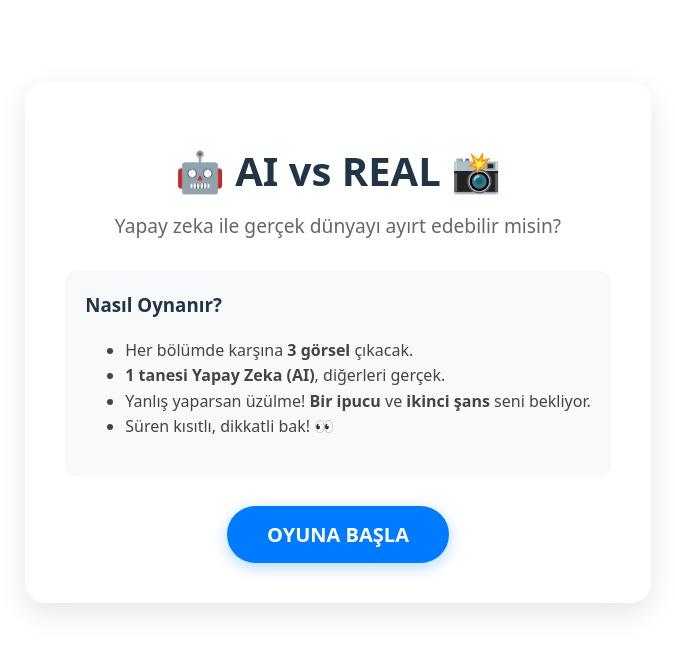
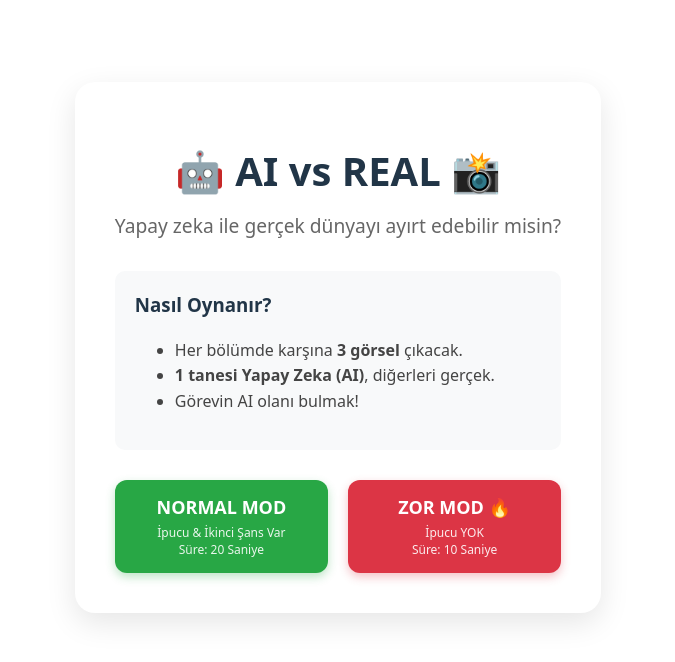
Before and after one commit to segemoglu/1030510262_BS435_WebProgramlama, a React (Vite) app: page / in a window 1280 px wide. Shown: the top 662 px of the page, without its empty margins (302-977 px from the left). Built offline with nearby package versions, Linux system fonts and the light colour scheme.

Commit message:
adding two mode. Normal and Hard

```diff
--- a/src/App.tsx
+++ b/src/App.tsx
@@ -89,25 +89,27 @@ const overlayStyle: React.CSSProperties = {
 }
 
 type GameState = 'START' | 'PLAY' | 'FINISHED'
+type GameMode = 'NORMAL' | 'HARD' // Oyun modları
 
 export default function App() {
     const [gameState, setGameState] = useState<GameState>('START')
+    const [gameMode, setGameMode] = useState<GameMode>('NORMAL') // Varsayılan Normal
+
     const [roundIndex, setRoundIndex] = useState(0)
     const [score, setScore] = useState(0)
 
     // Oyun içi state
-    const [selectedId, setSelectedId] = useState<string | null>(null) // En son seçilen (Oyun sonlanan)
+    const [selectedId, setSelectedId] = useState<string | null>(null)
     const [shuffledOptions, setShuffledOptions] = useState<ImageOption[]>([])
-    const [timeLeft, setTimeLeft] = useState(20) // Süreyi biraz artırdık (20sn) ipucu okunabilsin diye
+    const [timeLeft, setTimeLeft] = useState(20)
 
-    // Yeni eklenenler (İpucu ve İkinci Şans için)
-    const [eliminatedIds, setEliminatedIds] = useState<string[]>([]) // Yanlış seçilip elenenler
-    const [showHint, setShowHint] = useState(false) // İpucu gösterilsin mi?
+    // Normal Mod yardımcı stateleri
+    const [eliminatedIds, setEliminatedIds] = useState<string[]>([])
+    const [showHint, setShowHint] = useState(false)
 
     const currentRoundData = GAME_DATA[roundIndex]
 
-    // Tur Bitiş Kontrolü:
-    // Süre biterse VEYA Doğru Cevap (AI) seçilirse VEYA İkinci yanlış yapılırsa
+    // Tur Bitiş Kontrolü
     const isRoundOver = selectedId !== null || timeLeft === 0
 
     useEffect(() => {
@@ -115,11 +117,17 @@ export default function App() {
             const mixed = [...currentRoundData.options].sort(() => Math.random() - 0.5)
             setShuffledOptions(mixed)
             setSelectedId(null)
-            setEliminatedIds([]) // Sıfırla
-            setShowHint(false) // Sıfırla
-            setTimeLeft(20)
+            setEliminatedIds([])
+            setShowHint(false)
+
+            // MODA GÖRE SÜRE AYARI
+            if (gameMode === 'NORMAL') {
+                setTimeLeft(20) // Normalde 20 saniye (İpucu okunacak bol vakit)
+            } else {
+                setTimeLeft(10) // Zorda sadece 10 saniye!
             }
-    }, [gameState, roundIndex])
+        }
+    }, [gameState, roundIndex, gameMode])
 
     useEffect(() => {
         if (gameState === 'PLAY' && !isRoundOver && timeLeft > 0) {
@@ -128,7 +136,9 @@ export default function App() {
         }
     }, [gameState, timeLeft, isRoundOver])
 
-    const handleStartGame = () => {
+    // Mod seçerek başlatma
+    const handleStartGame = (mode: GameMode) => {
+        setGameMode(mode)
         setScore(0)
         setRoundIndex(0)
         setGameState('PLAY')
@@ -136,22 +146,29 @@ export default function App() {
 
     const handleSelect = (option: ImageOption) => {
         if (isRoundOver) return
-        if (eliminatedIds.includes(option.id)) return // Zaten elenmişe tıklanamaz
+        if (eliminatedIds.includes(option.id)) return
 
         if (!option.isReal) {
-            // DOĞRU CEVAP (Yapay Zeka)
+            // DOĞRU CEVAP (AI) -> Her iki modda da aynı
             setSelectedId(option.id)
             setScore(prev => prev + 1)
         } else {
-            // YANLIŞ CEVAP (Gerçek Fotoğraf)
+            // YANLIŞ CEVAP (Gerçek)
+
+            if (gameMode === 'NORMAL') {
+                // --- NORMAL MOD ---
+                // İlk yanlışta ipucu ver, ikinci şans tanı
                 if (eliminatedIds.length === 0) {
-                // İLK HATA -> İpucu Göster, Seçeneği Ele
                     setEliminatedIds(prev => [...prev, option.id])
                     setShowHint(true)
                 } else {
-                // İKİNCİ HATA -> Oyun Biter
+                    // İkinci yanlışta oyun biter
                     setSelectedId(option.id)
-                // Puan yok
+                }
+            } else {
+                // --- ZOR MOD ---
+                // Hata affetmez, direkt tur biter
+                setSelectedId(option.id)
             }
         }
     }
@@ -185,24 +202,45 @@ export default function App() {
                     <ul style={{ lineHeight: '1.6', color: '#444' }}>
                         <li>Her bölümde karşına <strong>3 görsel</strong> çıkacak.</li>
                         <li><strong>1 tanesi Yapay Zeka (AI)</strong>, diğerleri gerçek.</li>
-                        <li>Yanlış yaparsan üzülme! <strong>Bir ipucu</strong> ve <strong>ikinci şans</strong> seni bekliyor.</li>
-                        <li>Süren kısıtlı, dikkatli bak! 👀</li>
+                        <li>Görevin AI olanı bulmak!</li>
                     </ul>
                 </div>
 
+                <div style={{ display: 'flex', gap: 20, justifyContent: 'center' }}>
+                    {/* NORMAL MOD BUTONU */}
                     <button
-                    onClick={handleStartGame}
+                        onClick={() => handleStartGame('NORMAL')}
                         style={{
-                        padding: '15px 40px', fontSize: 20, fontWeight: 'bold',
-                        background: '#007bff', color: 'white', border: 'none',
-                        borderRadius: 50, cursor: 'pointer', boxShadow: '0 4px 15px rgba(0,123,255,0.3)',
-                        transition: 'transform 0.1s'
+                            padding: '15px 30px', fontSize: 18, fontWeight: 'bold',
+                            background: '#28a745', color: 'white', border: 'none',
+                            borderRadius: 12, cursor: 'pointer', flex: 1,
+                            boxShadow: '0 4px 10px rgba(40,167,69,0.3)'
                         }}
-                    onMouseDown={e => e.currentTarget.style.transform = 'scale(0.95)'}
-                    onMouseUp={e => e.currentTarget.style.transform = 'scale(1)'}
                     >
-                    OYUNA BAŞLA
+                        NORMAL MOD
+                        <div style={{ fontSize: 12, fontWeight: 'normal', marginTop: 5, opacity: 0.9 }}>
+                            İpucu & İkinci Şans Var<br />
+                            Süre: 20 Saniye
+                        </div>
                     </button>
+
+                    {/* ZOR MOD BUTONU */}
+                    <button
+                        onClick={() => handleStartGame('HARD')}
+                        style={{
+                            padding: '15px 30px', fontSize: 18, fontWeight: 'bold',
+                            background: '#dc3545', color: 'white', border: 'none',
+                            borderRadius: 12, cursor: 'pointer', flex: 1,
+                            boxShadow: '0 4px 10px rgba(220,53,69,0.3)'
+                        }}
+                    >
+                        ZOR MOD 🔥
+                        <div style={{ fontSize: 12, fontWeight: 'normal', marginTop: 5, opacity: 0.9 }}>
+                            İpucu YOK<br />
+                            Süre: 10 Saniye
+                        </div>
+                    </button>
+                </div>
             </div>
         )
     }
@@ -215,14 +253,18 @@ export default function App() {
                     {score === GAME_DATA.length ? '🏆' : score > GAME_DATA.length / 2 ? '😎' : '🤔'}
                 </div>
                 <h2>Toplam Puan: <span style={{ color: score > 2 ? '#28a745' : '#dc3545' }}>{score}</span> / {GAME_DATA.length}</h2>
+                <div style={{ margin: '20px 0', color: '#666' }}>
+                    Oynanan Mod: <strong>{gameMode === 'NORMAL' ? 'Normal' : 'Zor 🔥'}</strong>
+                </div>
+
                 <button
-                    onClick={handleStartGame}
+                    onClick={() => setGameState('START')}
                     style={{
                         padding: '12px 30px', fontSize: 18, background: '#007bff', color: 'white',
                         border: 'none', borderRadius: 8, cursor: 'pointer', marginTop: 20
                     }}
                 >
-                    Tekrar Oyna
+                    Ana Menüye Dön
                 </button>
             </div>
         )
@@ -239,7 +281,9 @@ export default function App() {
                 boxShadow: '0 2px 4px rgba(0,0,0,0.05)'
             }}>
                 <div style={{ textAlign: 'left' }}>
-                    <div style={{ fontSize: 12, color: '#888', textTransform: 'uppercase', letterSpacing: 1 }}>Bölüm</div>
+                    <div style={{ fontSize: 12, color: '#888', textTransform: 'uppercase', letterSpacing: 1 }}>
+                        {gameMode === 'NORMAL' ? 'Normal Mod' : '🔥 Zor Mod'}
+                    </div>
                     <div style={{ fontSize: 18, fontWeight: 'bold', color: '#333' }}>{roundIndex + 1} / {GAME_DATA.length}</div>
                 </div>
 
@@ -295,7 +339,7 @@ export default function App() {
                     } else {
                         // Oyun Devam Ediyor
                         if (isEliminated) {
-                            // Elenen şık (İlk yanlış)
+                            // Elenen şık (Sadece Normal Modda olur)
                             opacity = 0.4
                             borderStyle = '4px solid #ccc'
                             overlayContent = <div style={{ ...overlayStyle, background: 'rgba(0,0,0,0.5)' }}>YANLIŞ ❌</div>
@@ -325,8 +369,8 @@ export default function App() {
                 })}
             </div>
 
-            {/* İPUCU KUTUSU */}
-            {showHint && !isRoundOver && (
+            {/* İPUCU KUTUSU (Sadece Normal Modda ve Gösterilecekse) */}
+            {showHint && !isRoundOver && gameMode === 'NORMAL' && (
                 <div className="fade-in" style={{
                     marginTop: 20, padding: 15, background: '#fff3cd', color: '#856404',
                     borderRadius: 8, border: '1px solid #ffeeba', maxWidth: 600, marginInline: 'auto'
```
Lines whose indentation alone changed are shown as unchanged.
